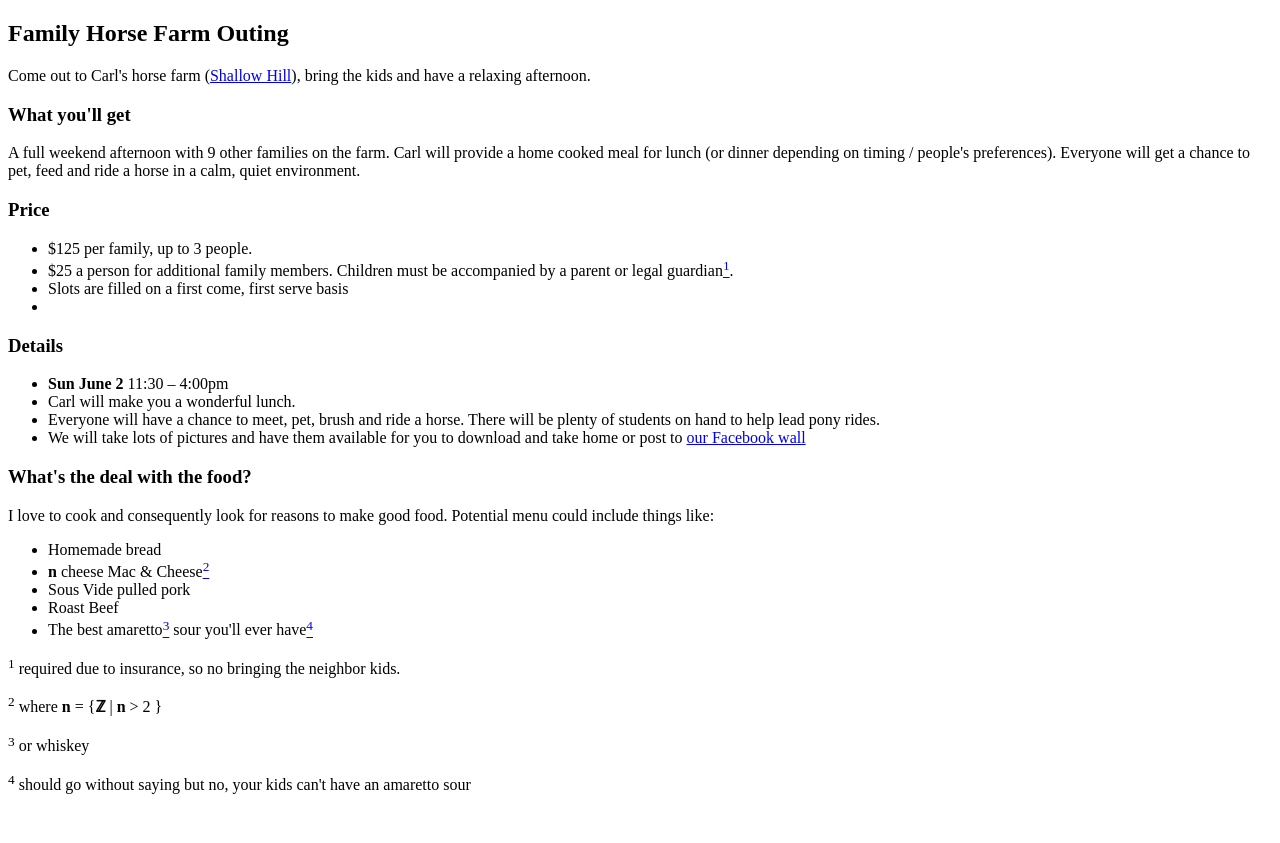
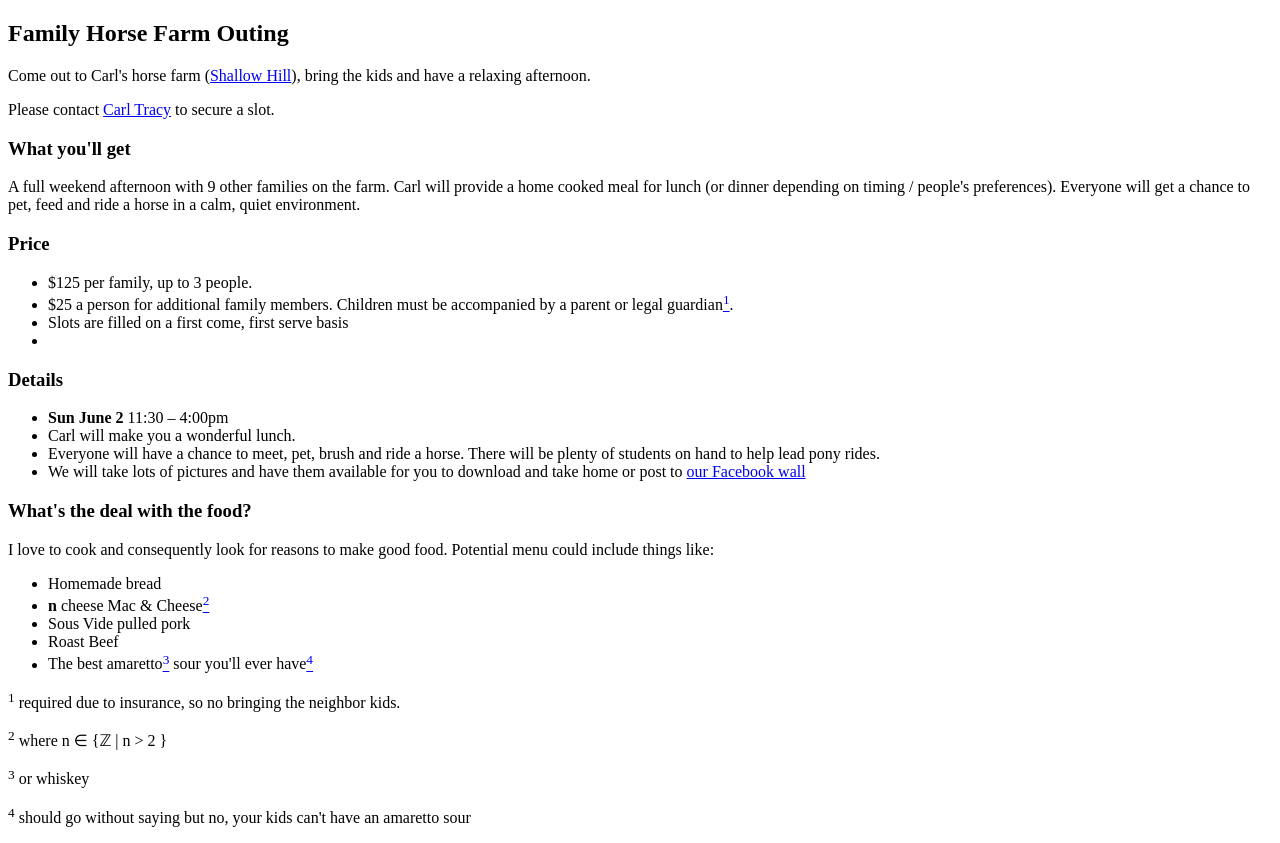
Before and after one commit to farmbidding/farmbidding.github.io, a plain HTML site: page horses.html in a window 1280 px wide. Before the commit the page ends 810 px from the top, so only its background shows below. Drawn offline with Linux system fonts and the light colour scheme.

Commit message:
updated with more visible contact info

```diff
--- a/horses.html
+++ b/horses.html
@@ -10,6 +10,9 @@
             <p>
                 Come out to Carl's horse farm (<a href="www.shallowhill.com" target="_blank">Shallow Hill</a>), bring the kids and have a relaxing
                 afternoon.
+            </p>
+            <p>
+                 Please contact <a href="mailto:carltracy@gmail.com">Carl Tracy</a> to secure a slot.
             </p>
             <h3>What you'll get</h3>
             <p>
@@ -78,7 +81,7 @@
                         so no bringing the neighbor kids.
                 </p>
                 <p>
-                    <a name="2"><sup>2</sup></a> where <strong>n</strong> = {<strong>&#8484</strong> | <strong>n</strong> > 2 }
+                    <a name="2"><sup>2</sup></a> where n &#8712; {&#8484 | n > 2 }
                 </p>
                 <p>
                     <a name="3"><sup>3</sup></a> or whiskey
```
